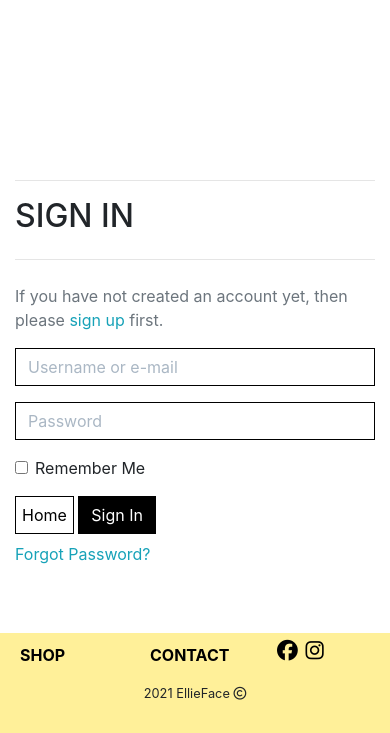
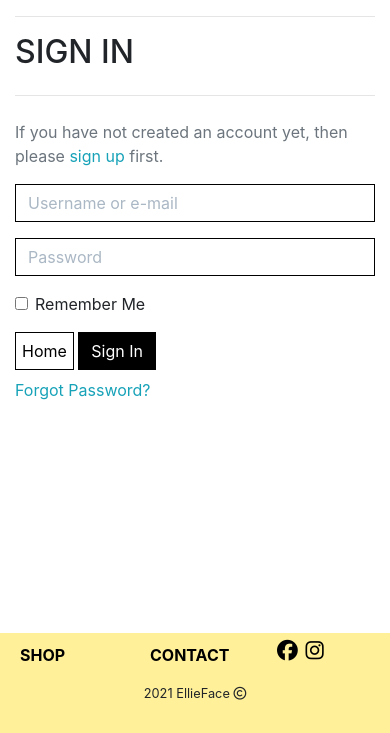
Before and after one commit to asplesa/ellie_face, a Django app: a page that uses templates/allauth/account/base.html in a window 390 px wide. Shown: the part 111-844 px from the top of the page. Run offline with Django 3.2, Linux system fonts and the light colour scheme; some libraries are stand-ins or nearby versions.

Commit message:
Fix styling on allauth base template

```diff
--- a/static/css/base.css
+++ b/static/css/base.css
@@ -452,4 +452,8 @@ a.category-badge > span.badge:hover {
         .logo-font{
             left: 0px
         }
+
+        .h1, h1 {
+            font-size: 1.5rem;
+        }
 }
--- a/templates/allauth/account/base.html
+++ b/templates/allauth/account/base.html
@@ -2,7 +2,7 @@
 {% extends "base.html" %}
 
 {% block content %}
-    <div class="container header-container-products">
+    <div class="container">
         <div class="overlay"></div>
         <div class="row">
             <div class="col-12 col-md-6">
```
